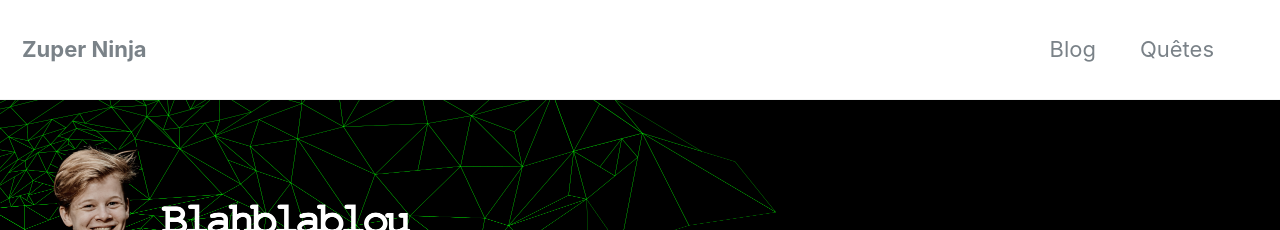
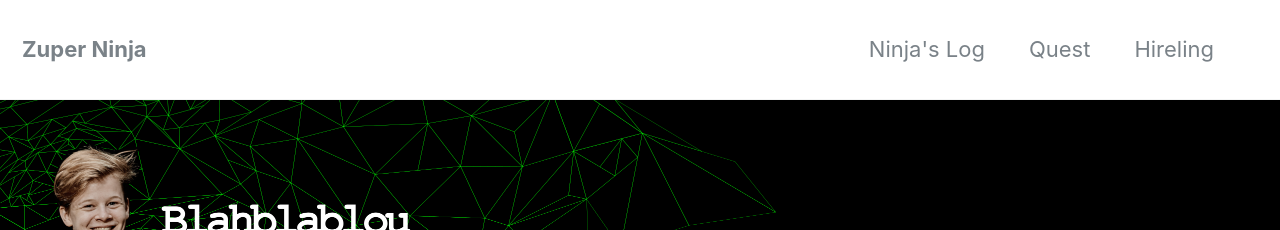
Before and after one commit to zuperninja/zuperninja.github.io, a Jekyll site: the page built from index.md, in a window 1280 px wide. Shown: the top 230 px of the page. Built offline with Jekyll 4.4.1, drawn with Linux system fonts in a browser that asks for light colours.

Commit message:
Update navigation.yml

```diff
--- a/_data/navigation.yml
+++ b/_data/navigation.yml
@@ -1,8 +1,7 @@
 # main links
 main:
-  #- title: "About"
-  #  url: /about/
-  - title: "Blog"
+
+  - title: "Ninja's Log"
     url: /year-archive/
   # - title: "Sample Collections"
   #   url: /collection-archive/
@@ -10,5 +9,7 @@ main:
   #  url: /sitemap/
   # - title: "Butin"
   #  url: /butin/
-  - title: "Quêtes"
+  - title: "Quest"
     url: /portfolio/
+  - title: "Hireling"
+    url: /about/
```
